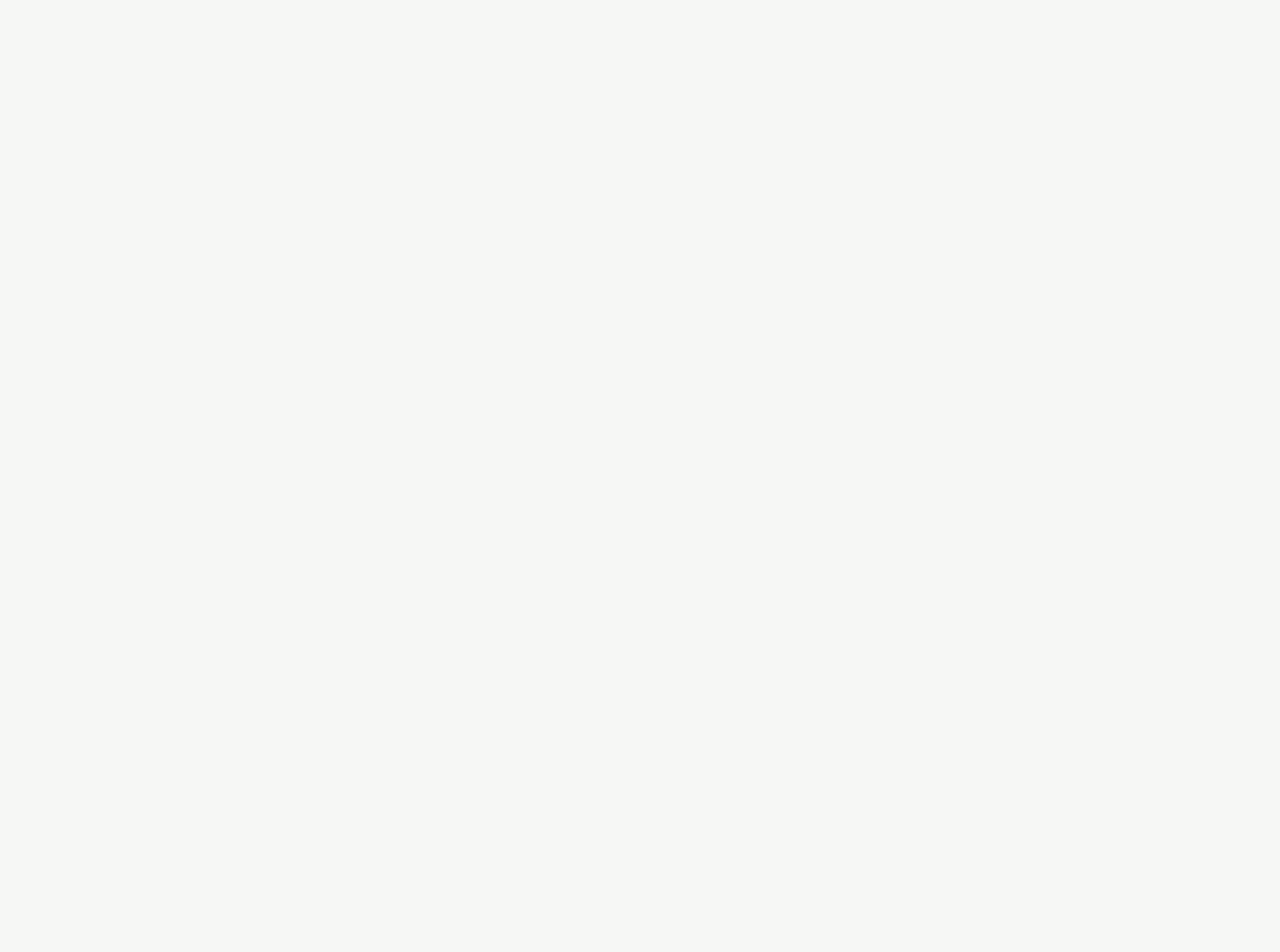
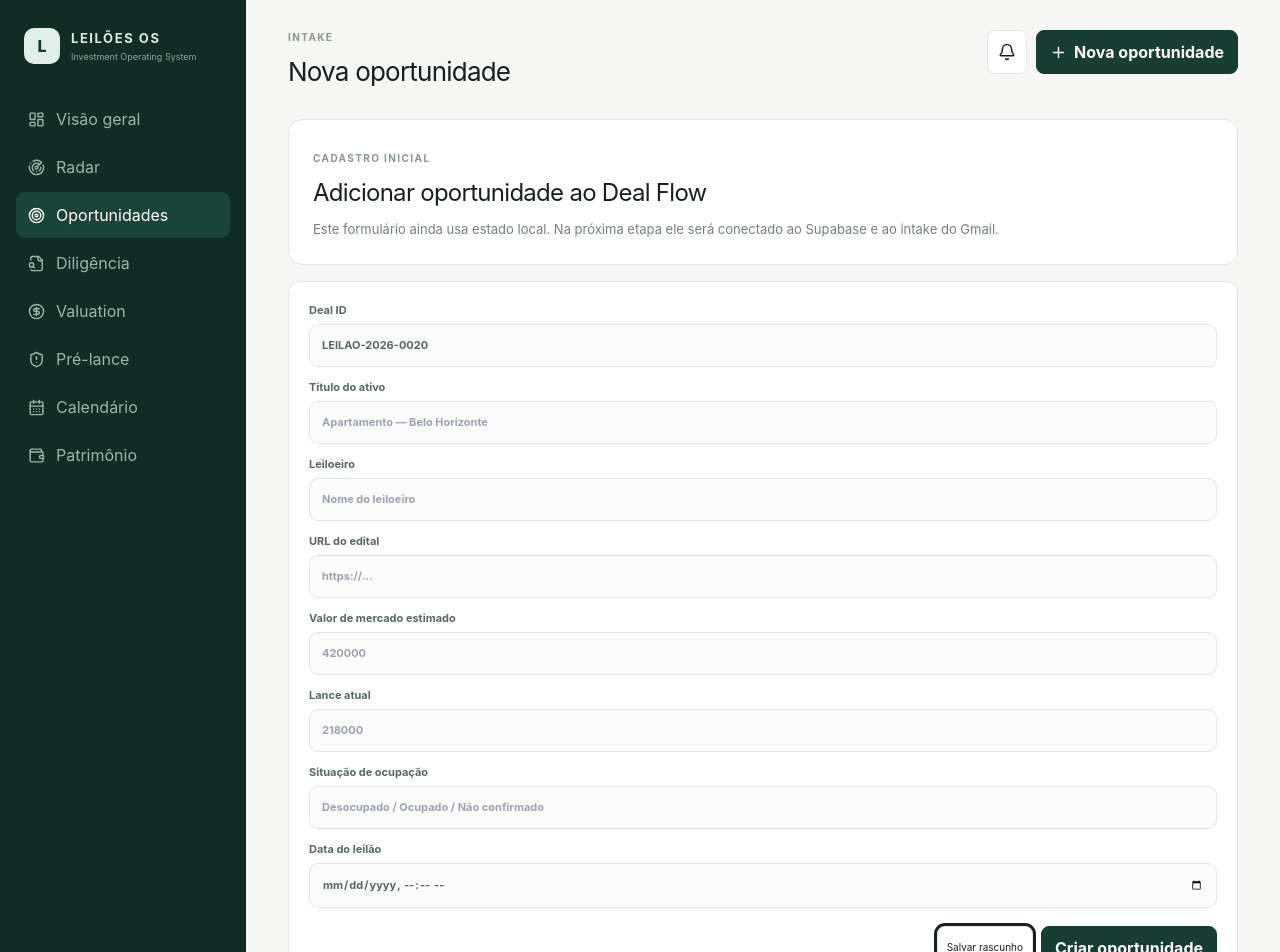
Before and after one commit to agendanutrijulianamoreira-droid/Leiloes, a Next.js app: page /opportunities/new in a window 1280 px wide. Before the commit this address had no page. Shown: the top 952 px of the page. Before the commit the page ends 800 px from the top, so only its background shows below. Built offline with nearby package versions, Linux system fonts and the light colour scheme.

Commit message:
feat: add new opportunity intake page

```diff
--- /dev/null
+++ b/app/opportunities/new/page.tsx
@@ -0,0 +1,31 @@
+'use client'
+
+import { useState } from 'react'
+import { OSShell } from '@/components/os-shell'
+
+export default function NewOpportunityPage() {
+  const [dealId, setDealId] = useState('LEILAO-2026-0020')
+
+  return (
+    <OSShell title="Nova oportunidade" eyebrow="INTAKE">
+      <section className="sectionIntro">
+        <span className="eyebrow">CADASTRO INICIAL</span>
+        <h2>Adicionar oportunidade ao Deal Flow</h2>
+        <p>Este formulário ainda usa estado local. Na próxima etapa ele será conectado ao Supabase e ao intake do Gmail.</p>
+      </section>
+      <section className="panel">
+        <div className="formGrid twoColumns">
+          <label>Deal ID<input value={dealId} onChange={(e) => setDealId(e.target.value)} /></label>
+          <label>Título do ativo<input placeholder="Apartamento — Belo Horizonte" /></label>
+          <label>Leiloeiro<input placeholder="Nome do leiloeiro" /></label>
+          <label>URL do edital<input placeholder="https://..." /></label>
+          <label>Valor de mercado estimado<input type="number" placeholder="420000" /></label>
+          <label>Lance atual<input type="number" placeholder="218000" /></label>
+          <label>Situação de ocupação<input placeholder="Desocupado / Ocupado / Não confirmado" /></label>
+          <label>Data do leilão<input type="datetime-local" /></label>
+        </div>
+        <div className="modalActions"><button className="outline">Salvar rascunho</button><button className="primary">Criar oportunidade</button></div>
+      </section>
+    </OSShell>
+  )
+}
```
